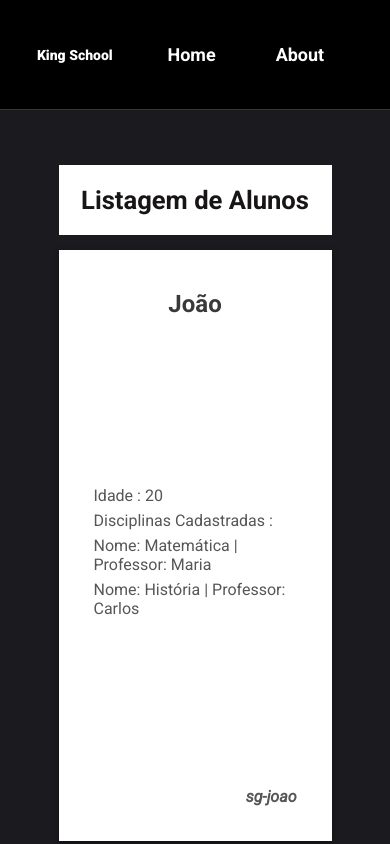
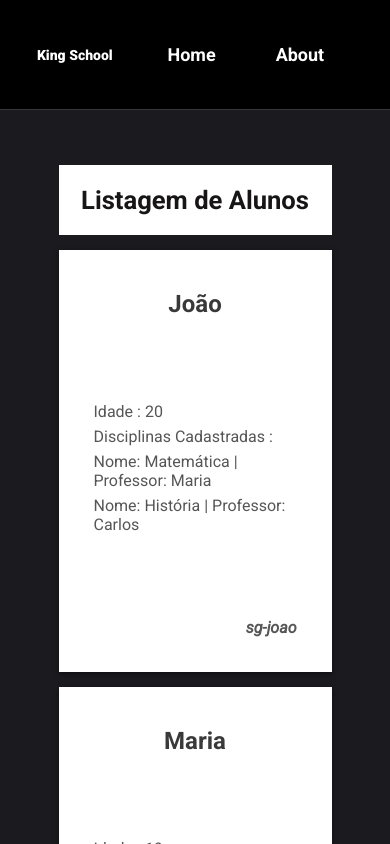
Before and after one commit to Allan182/Projeto-Miltin-React-JS, a React (Create React App) app: page / in a window 390 px wide. Built offline with nearby package versions, Linux system fonts and the light colour scheme.

Commit message:
Alter Heigth from card Aluno

```diff
--- a/src/componentes/Aluno/Aluno.module.css
+++ b/src/componentes/Aluno/Aluno.module.css
@@ -19,7 +19,7 @@ h2 {
     box-shadow: 0px 2px 5px rgba(0, 0, 0, 0.5);
     margin: 0 auto;
     width: 50%;
-    height: 30vh;
+    height: 35vh;
     background-color: rgb(255, 255, 255);
     padding: 20px;
     cursor: pointer;
@@ -51,8 +51,6 @@ span.slug {
     }
 }
 
-
-
 @media only screen and (max-width: 630px) {
     .post {
         height: 60vh;
@@ -62,14 +60,14 @@ span.slug {
 
 @media only screen and (max-width: 500px) {
     .post {
-        height: 60vh;
+        height: 50vh;
     }
 }
 
 
 @media only screen and (max-width: 450px) {
     .post {
-        height: 70vh;
+        height: 50vh;
     }
 }
 
```
